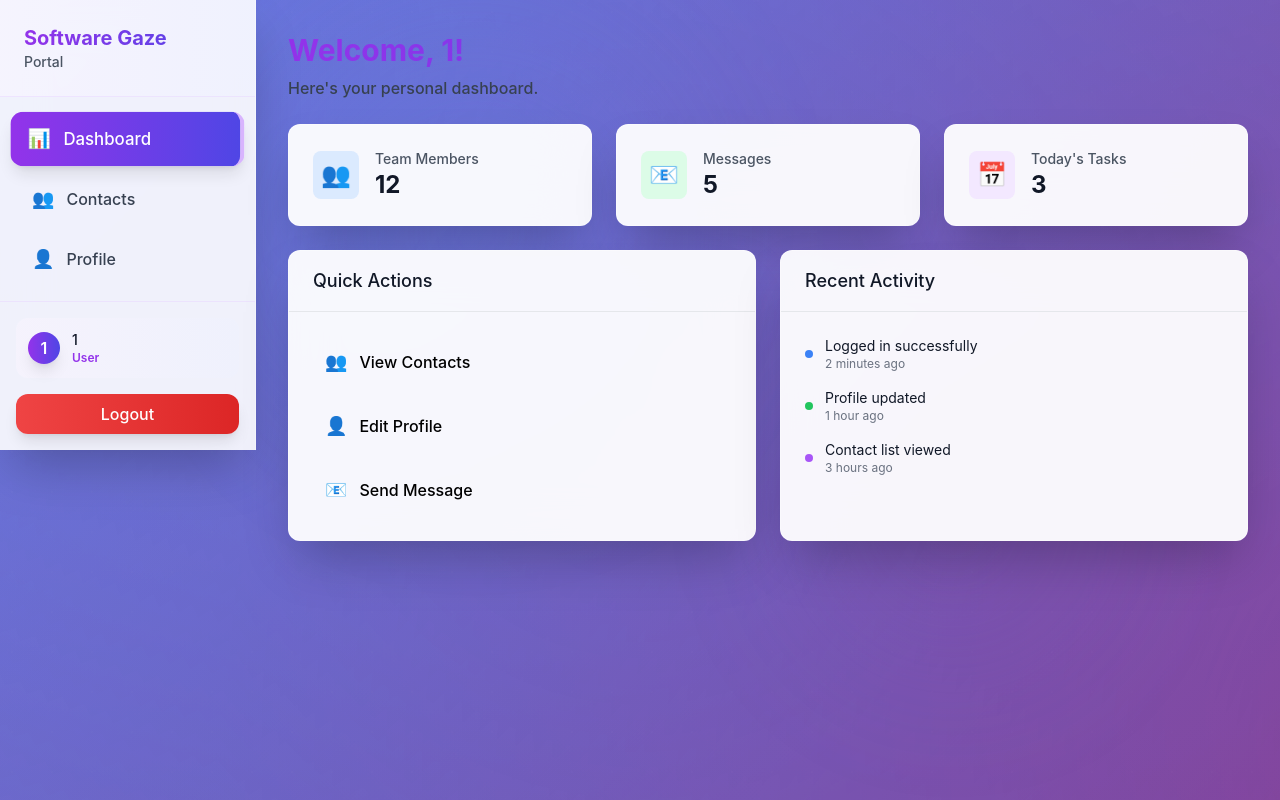
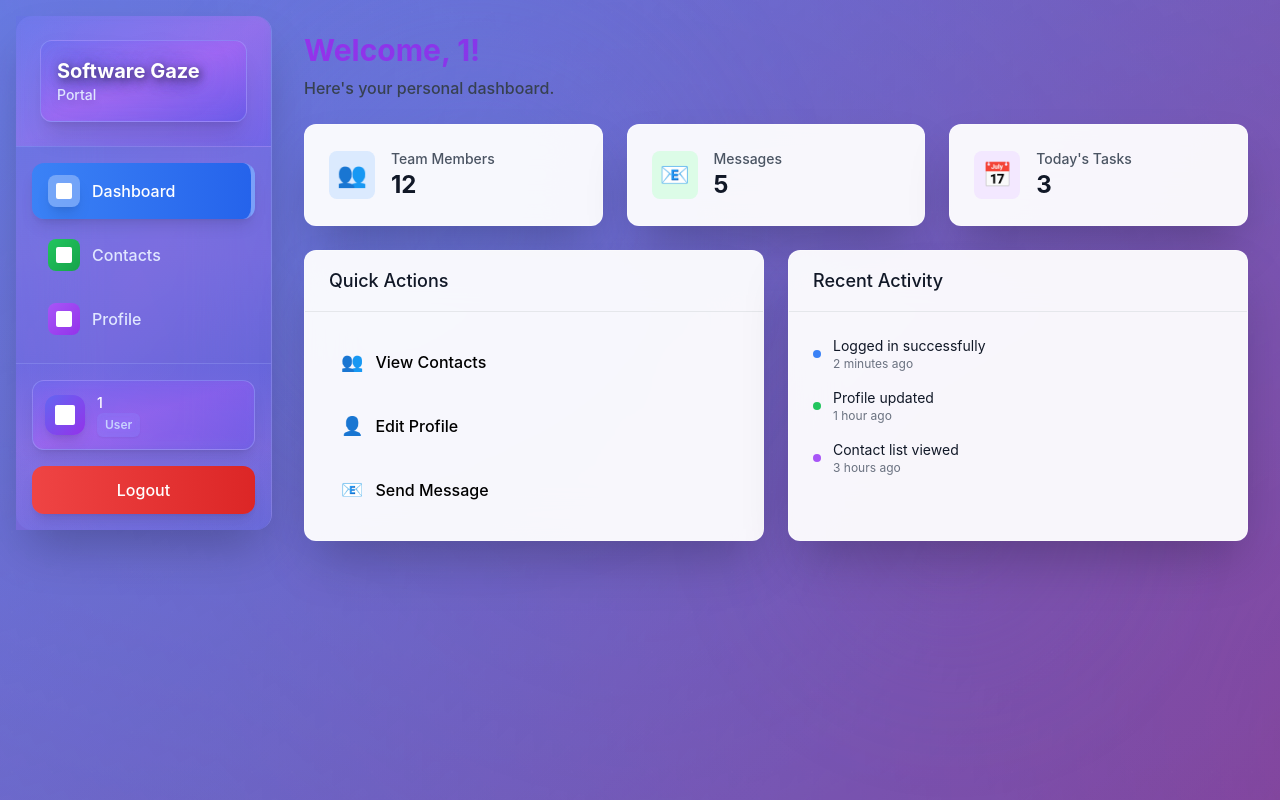
Before and after one commit to Ajmayen27/SoftwareGaze-Office-Portal-Frontend, a React (Vite) app: page / in a window 1280 px wide. Built offline with nearby package versions, Linux system fonts and the light colour scheme; sample sign-in values are in the browser's storage.

Commit message:
UI updated

```diff
--- a/src/components/layout/Sidebar.jsx
+++ b/src/components/layout/Sidebar.jsx
@@ -5,60 +5,72 @@ const Sidebar = ({ activeTab, setActiveTab }) => {
     const { user, logout } = useAuth();
 
     const adminTabs = [
-        { id: 'dashboard', label: 'Dashboard', icon: '📊' },
-        { id: 'employees', label: 'Employees', icon: '👥' },
-        { id: 'expenses', label: 'Expenses', icon: '💰' },
-        { id: 'monthly-breakdown', label: 'Monthly Breakdown', icon: '📅' },
-        { id: 'analytics', label: 'Analytics', icon: '📈' },
+        { id: 'dashboard', label: 'Dashboard', color: 'from-blue-500 to-blue-600' },
+        { id: 'employees', label: 'Employees', color: 'from-green-500 to-green-600' },
+        { id: 'expenses', label: 'Expenses', color: 'from-purple-500 to-purple-600' },
+        { id: 'monthly-breakdown', label: 'Monthly Breakdown', color: 'from-orange-500 to-orange-600' },
+        { id: 'analytics', label: 'Analytics', color: 'from-indigo-500 to-indigo-600' },
     ];
 
     const userTabs = [
-        { id: 'dashboard', label: 'Dashboard', icon: '📊' },
-        { id: 'contacts', label: 'Contacts', icon: '👥' },
-        { id: 'profile', label: 'Profile', icon: '👤' },
+        { id: 'dashboard', label: 'Dashboard', color: 'from-blue-500 to-blue-600' },
+        { id: 'contacts', label: 'Contacts', color: 'from-green-500 to-green-600' },
+        { id: 'profile', label: 'Profile', color: 'from-purple-500 to-purple-600' },
     ];
 
     const tabs = user?.role === 'ROLE_ADMIN' ? adminTabs : userTabs;
 
     return (
-        <div className="w-64 bg-white/90 backdrop-blur-xl shadow-2xl border-r border-white/30 h-full flex flex-col hidden lg:flex">
-            <div className="p-6 border-b border-purple-200/50 bg-gradient-to-r from-purple-50/50 to-indigo-50/50">
-                <h1 className="text-xl font-bold text-transparent bg-clip-text bg-gradient-to-r from-purple-600 to-indigo-600">Software Gaze</h1>
-                <p className="text-sm text-gray-600 font-medium">Portal</p>
+        <div className="w-64 bg-gradient-to-br from-indigo-500/20 via-purple-500/20 to-indigo-600/20 backdrop-blur-2xl shadow-2xl border-r border-indigo-300/30 h-full flex flex-col hidden lg:flex rounded-r-2xl overflow-hidden ml-4 mt-4 mb-4">
+            <div className="p-6 border-b border-indigo-300/20 bg-gradient-to-br from-indigo-400/30 via-purple-400/30 to-indigo-500/30 backdrop-blur-sm rounded-t-2xl">
+                <div className="bg-gradient-to-br from-indigo-500/40 via-purple-500/40 to-indigo-600/40 backdrop-blur-md rounded-xl p-4 shadow-xl border border-indigo-300/40">
+                    <h1 className="text-xl font-bold text-white drop-shadow-xl" style={{ textShadow: '2px 2px 8px rgba(0,0,0,0.6), 0 0 20px rgba(102, 126, 234, 0.8), 0 0 30px rgba(118, 75, 162, 0.6)' }}>Software Gaze</h1>
+                    <p className="text-sm text-indigo-100 font-medium drop-shadow-lg">Portal</p>
+                </div>
             </div>
 
-            <div className="flex-1 p-4">
+            <div className="flex-1 p-4 bg-gradient-to-b from-indigo-400/10 via-purple-400/10 to-indigo-500/10">
                 <nav className="space-y-2">
                     {tabs.map((tab) => (
                         <button
                             key={tab.id}
                             onClick={() => setActiveTab(tab.id)}
-                            className={`w-full flex items-center px-4 py-3 text-left rounded-xl transition-all duration-300 ${
+                            className={`w-full flex items-center px-4 py-3 text-left rounded-xl transition-all duration-200 ease-in-out group ${
                                 activeTab === tab.id
-                                    ? 'bg-gradient-to-r from-purple-600 to-indigo-600 text-white shadow-lg transform scale-105 border-r-4 border-purple-300'
-                                    : 'text-gray-700 hover:bg-white/50 hover:shadow-md hover:scale-105'
+                                    ? `bg-gradient-to-r ${tab.color} text-white shadow-lg border-r-4 border-indigo-300/60 rounded-r-xl`
+                                    : 'text-indigo-100 hover:bg-indigo-400/30 hover:shadow-lg hover:text-white hover:scale-[1.02]'
                             }`}
                         >
-                            <span className="text-lg mr-3">{tab.icon}</span>
+                            <div className={`w-8 h-8 rounded-lg flex items-center justify-center mr-3 transition-all duration-200 ease-in-out ${
+                                activeTab === tab.id
+                                    ? 'bg-white/30 shadow-lg'
+                                    : `bg-gradient-to-br ${tab.color} group-hover:shadow-lg group-hover:scale-105`
+                            }`}>
+                                <div className={`w-4 h-4 rounded-sm transition-all duration-200 ease-in-out ${
+                                    activeTab === tab.id ? 'bg-white' : 'bg-white'
+                                }`}></div>
+                            </div>
                             <span className="font-medium">{tab.label}</span>
                         </button>
                     ))}
                 </nav>
             </div>
 
-            <div className="p-4 border-t border-purple-200/50">
-                <div className="flex items-center mb-4 p-3 rounded-xl bg-gradient-to-r from-purple-50/50 to-indigo-50/50">
-                    <div className="w-8 h-8 bg-gradient-to-r from-purple-600 to-indigo-600 rounded-full flex items-center justify-center text-white font-semibold shadow-lg">
-                        {user?.username?.charAt(0).toUpperCase()}
+            <div className="p-4 border-t border-indigo-300/20 bg-gradient-to-t from-indigo-400/20 via-purple-400/20 to-indigo-500/20 rounded-b-2xl">
+                <div className="flex items-center mb-4 p-3 rounded-xl bg-gradient-to-br from-indigo-500/30 via-purple-500/30 to-indigo-600/30 backdrop-blur-sm border border-indigo-300/40 shadow-lg">
+                    <div className="w-10 h-10 bg-gradient-to-br from-indigo-500 to-purple-600 rounded-xl flex items-center justify-center shadow-lg transition-all duration-200 ease-in-out hover:shadow-xl hover:scale-105">
+                        <div className="w-5 h-5 bg-white rounded-sm"></div>
                     </div>
                     <div className="ml-3">
-                        <p className="text-sm font-medium text-gray-900">{user?.username}</p>
-                        <p className="text-xs text-purple-600 font-semibold">{user?.role === 'ROLE_ADMIN' ? 'Admin' : 'User'}</p>
+                        <p className="text-sm font-medium text-white">{user?.username}</p>
+                        <p className="text-xs text-indigo-200 font-semibold bg-indigo-400/30 px-2 py-1 rounded-md backdrop-blur-sm shadow-sm">
+                            {user?.role === 'ROLE_ADMIN' ? 'Admin' : 'User'}
+                        </p>
                     </div>
                 </div>
                 <button
                     onClick={logout}
-                    className="w-full flex items-center justify-center px-4 py-2 bg-gradient-to-r from-red-500 to-red-600 text-white rounded-xl hover:from-red-600 hover:to-red-700 shadow-lg hover:shadow-xl transition-all duration-300 transform hover:scale-105"
+                    className="w-full flex items-center justify-center px-4 py-3 bg-gradient-to-r from-red-500 to-red-600 text-white rounded-xl hover:from-red-600 hover:to-red-700 shadow-lg hover:shadow-xl transition-all duration-200 ease-in-out hover:scale-105"
                 >
                     <span className="font-medium">Logout</span>
                 </button>
```
Also changed, not shown: src/components/admin/EmployeeManagement.jsx (+65 -36 lines), src/components/admin/ExpenseManagement.jsx (+40 -32 lines), src/pages/AdminDashboardPage.jsx (+5 -5 lines), src/components/admin/SimpleMonthlyBreakdown.jsx (indentation only).
